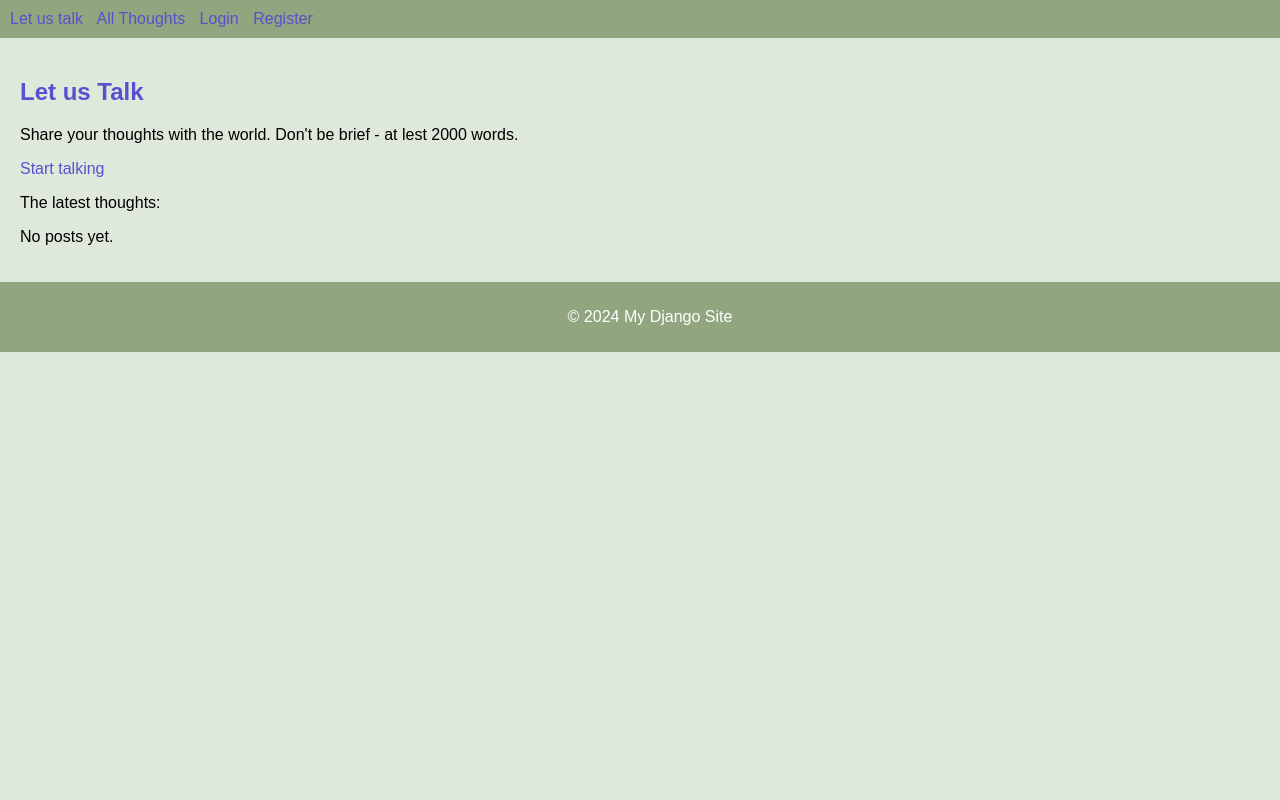
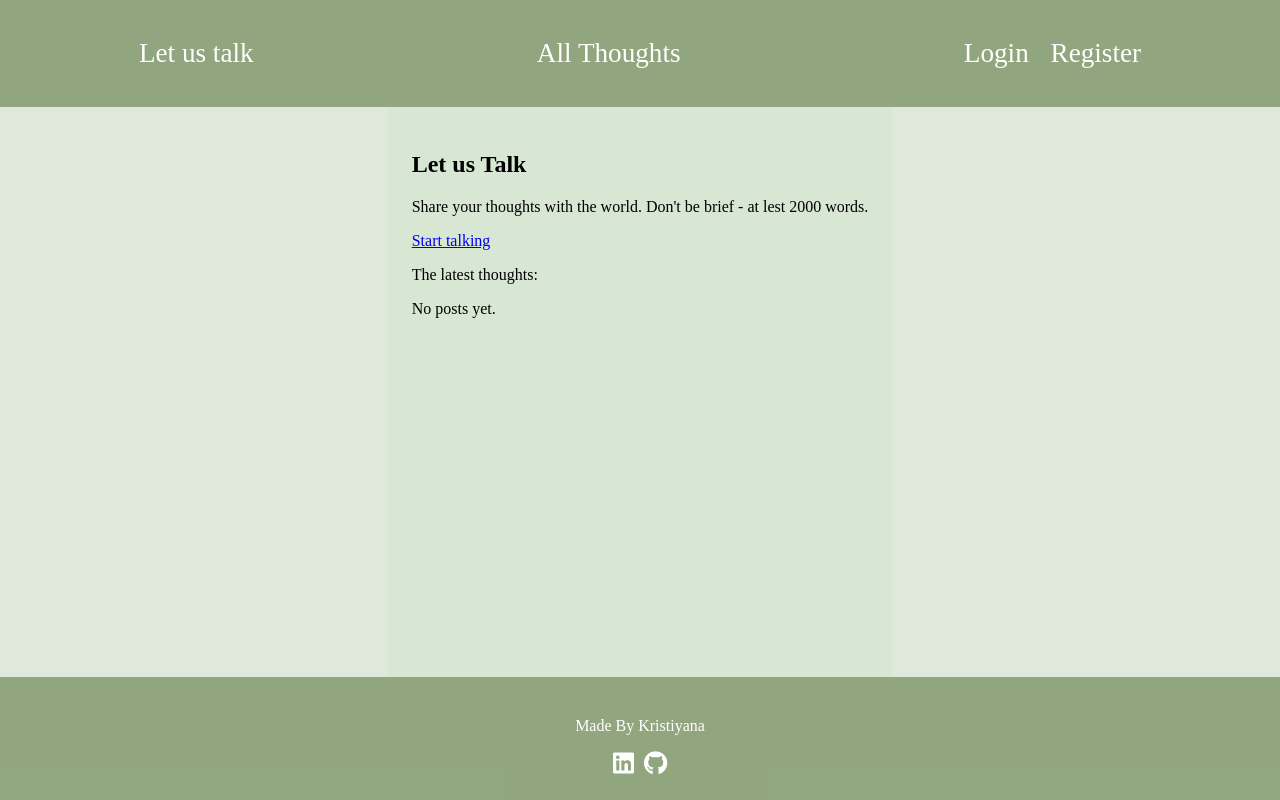
Before and after one commit to kis619/softuni-django-final-project, a Django app: page / in a window 1280 px wide. Run offline with Django 5.2, Linux system fonts and the light colour scheme; data that the repository does not hold is empty.

Commit message:
added styles for the nav, footer and some main general

```diff
--- a/static/css/styles.css
+++ b/static/css/styles.css
@@ -1,3 +1,114 @@
+/* Global Styles */
+:root {
+    --primary-color: rgba(82, 112, 53, 0.55);
+    --secondary-color: rgba(215, 229, 211, 0.81);
+    --off-white: #eae6e6;
+}
+
+body {
+    display: flex;
+    flex-direction: column;
+    min-height: 100vh;
+    margin: 0;
+    padding: 0;
+    background-color: var(--secondary-color)
+}
+
+/*------------------------------------------------------------------*/
+
+
+/* Navigation */
+nav {
+    background-color: var(--primary-color);
+    width: 100%;
+}
+
+.nav-content {
+    max-width: 1024px;
+    margin: auto;
+    display: flex;
+    justify-content: space-between;
+    align-items: center;
+    flex-wrap: wrap;
+    padding: 1em 1.5em;
+    cursor: pointer;
+    font-size: 1.7em;
+}
+
+.nav-left, .nav-center, .nav-right {
+    display: flex;
+    align-items: center;
+}
+
+.nav-center {
+    justify-content: center;
+}
+
+.nav-right {
+    justify-content: flex-end;
+}
+
+nav a {
+    color: #fff;
+    text-decoration: none;
+    padding: .4em;
+    transition: background-color 0.3s ease, color 0.3s ease;
+}
+
+nav a:hover {
+    background-color: var(--secondary-color);
+    border-radius: 5px;
+}
+
+@media (max-width: 468px) {
+    nav {
+        flex-direction: column;
+    }
+
+    .nav-left, .nav-center, .nav-right {
+        justify-content: center;
+        width: 100%;
+    }
+}
+
+/* Main Content */
+main {
+    padding: 1.5em;
+    background-color: var(--secondary-color);
+    flex-grow: 1;
+    margin: 0 auto;
+}
+
+/* Footer */
+footer {
+    background-color: var(--primary-color);
+    color: #fff;
+    padding: 1.5em 0;
+    width: 100%;
+    text-align: center;
+}
+
+.footer-content {
+    margin: 0 auto;
+}
+
+.social-icons {
+    display: flex;
+    justify-content: center;
+    gap: 10px;
+}
+
+.social-icons a {
+    color: #fff;
+    text-decoration: none;
+}
+
+.social-icons i {
+    font-size: 24px;
+}
+
+
+/*General other*/
 .responsive-image {
     min-width: 24px;
     min-height: 24px;
@@ -6,49 +117,3 @@
     width: auto;
     height: auto;
 }
-
-body {
-    font-family: Arial, sans-serif;
-    margin: 0;
-    padding: 0;
-    background-color: rgba(215, 229, 211, 0.81);
-}
-
-
-nav {
-    background-color: rgba(82, 112, 53, 0.55);
-
-    padding: 10px;
-}
-
-nav a {
-    margin-right: 10px;
-    text-decoration: none;
-    color: #5A4FCF;
-}
-
-main {
-    padding: 20px;
-}
-
-footer {
-    background-color: rgba(82, 112, 53, 0.55);
-    color: white;
-    text-align: center;
-    padding: 10px;
-    bottom: 0;
-    width: 100%;
-}
-
-h2 {
-    color: #5A4FCF;
-}
-
-a {
-    color: #5A4FCF;
-    text-decoration: none;
-}
-
-a:hover {
-    color: #B57EDC;
-}
--- a/templates/base.html
+++ b/templates/base.html
@@ -4,6 +4,7 @@
 <head>
     <meta charset="UTF-8">
     <meta name="viewport" content="width=device-width, initial-scale=1.0">
+    <link rel="stylesheet" href="https://cdnjs.cloudflare.com/ajax/libs/font-awesome/5.15.3/css/all.min.css">
     <link rel="stylesheet" type="text/css" href="{% static 'css/styles.css' %}">
     <link rel="stylesheet" type="text/css" href="{% static 'css/threads.css' %}">
     <link rel="stylesheet" type="text/css" href="{% static 'css/reactions.css' %}">
@@ -11,31 +12,33 @@
     {% block extra_head %}{% endblock extra_head %}
 </head>
 <body>
-<nav>
-    <a href="{% url 'home' %}">Let us talk</a>
-    <a href="{% url 'posts_list' %}">All Thoughts</a>
-
-    {% if user.is_authenticated %}
-        <a href="{% url 'profile_detail' %}">Profile</a>
-        <form method="post" action="{% url 'logout' %}">
-            {% csrf_token %}
-            <button type="submit">Logout</button>
-        </form>
-    {% else %}
-        <a href="{% url 'login' %}">Login</a>
-        <a href="{% url 'signup' %}">Register</a>
-    {% endif %}
-
-</nav>
-
+{% include 'fragments/_navigation.html' %}
 <main>
     {% block content %}
         <!-- Default content goes here if not overridden -->
     {% endblock content %}
 </main>
 <footer>
-    <p>&copy; 2024 My Django Site</p>
+    <div class="footer-content">
+        <div class="footer-content">
+            <p>Made By Kristiyana</p>
+            <div class="social-icons">
+                <a href="https://www.linkedin.com/in/kristiyana-milcheva-9a2a84240/" target="_blank">
+                    <i class="fab fa-linkedin"></i>
+                </a>
+                <a href="https://github.com/kis619" target="_blank">
+                    <i class="fab fa-github"></i>
+                </a>
+            </div>
+        </div>
+    </div>
 </footer>
+<script>
+    document.getElementById('logout-link').addEventListener('click', function (event) {
+        event.preventDefault();
+        document.getElementById('logout-form').submit();
+    });
+</script>
 {% block extra_js %}{% endblock extra_js %}
 </body>
 </html>
--- /dev/null
+++ b/templates/fragments/_navigation.html
@@ -0,0 +1,22 @@
+<nav>
+    <div class="nav-content">
+        <div class="nav-left">
+            <a href="{% url 'home' %}">Let us talk</a>
+        </div>
+        <div class="nav-center">
+            <a href="{% url 'posts_list' %}">All Thoughts</a>
+        </div>
+        <div class="nav-right">
+            {% if user.is_authenticated %}
+                <a href="{% url 'profile_detail' %}">Profile</a>
+                <form id="logout-form" method="post" action="{% url 'logout' %}">
+                    {% csrf_token %}
+                    <a id="logout-link" href="#">Logout</a>
+                </form>
+            {% else %}
+                <a href="{% url 'login' %}">Login</a>
+                <a href="{% url 'signup' %}">Register</a>
+            {% endif %}
+        </div>
+    </div>
+</nav>
```
